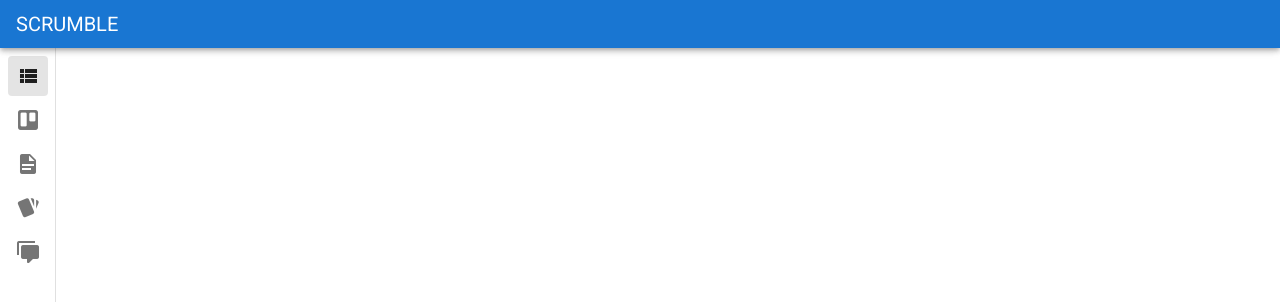
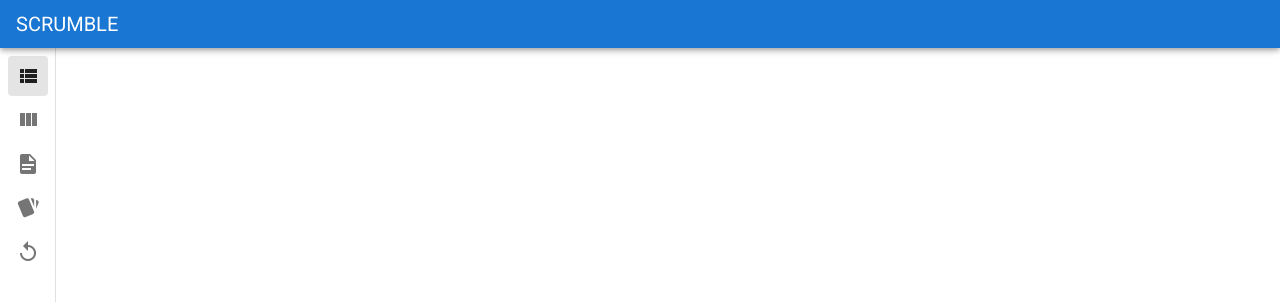
Before and after one commit to UtopiaBeam/scrumble, a Vue app: page /app/backlog in a window 1280 px wide. Shown: the top 302 px of the page. Built offline with nearby package versions, Linux system fonts and the light colour scheme.

Commit message:
🍱 Change icons

```diff
--- a/src/components/Navbar.vue
+++ b/src/components/Navbar.vue
@@ -28,14 +28,10 @@ export default class Navbar extends Vue {
   private drawer = true
   private readonly menus = [
     { title: 'Backlog', icon: 'mdi-view-list', href: '/app/backlog' },
-    { title: 'Kanban Board', icon: 'mdi-trello', href: '/app/board' },
+    { title: 'Kanban Board', icon: 'mdi-view-column', href: '/app/board' },
     { title: 'Report', icon: 'mdi-file-document', href: '/app/report' },
     { title: 'Planning Poker', icon: 'mdi-cards', href: '/app/poker' },
-    {
-      title: 'Retrospective',
-      icon: 'mdi-comment-multiple',
-      href: '/app/retrospective',
-    },
+    { title: 'Retrospective', icon: 'mdi-replay', href: '/app/retrospective' },
   ]
 }
 </script>
```
